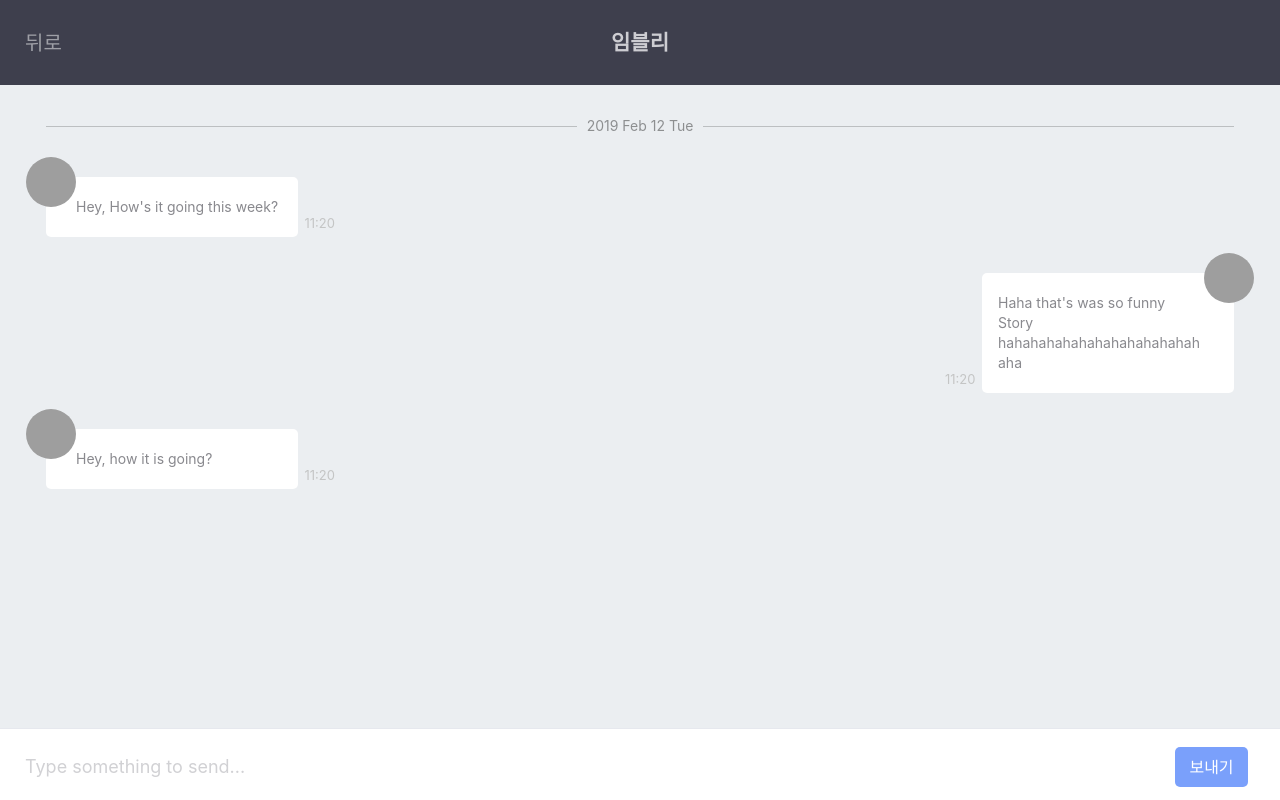
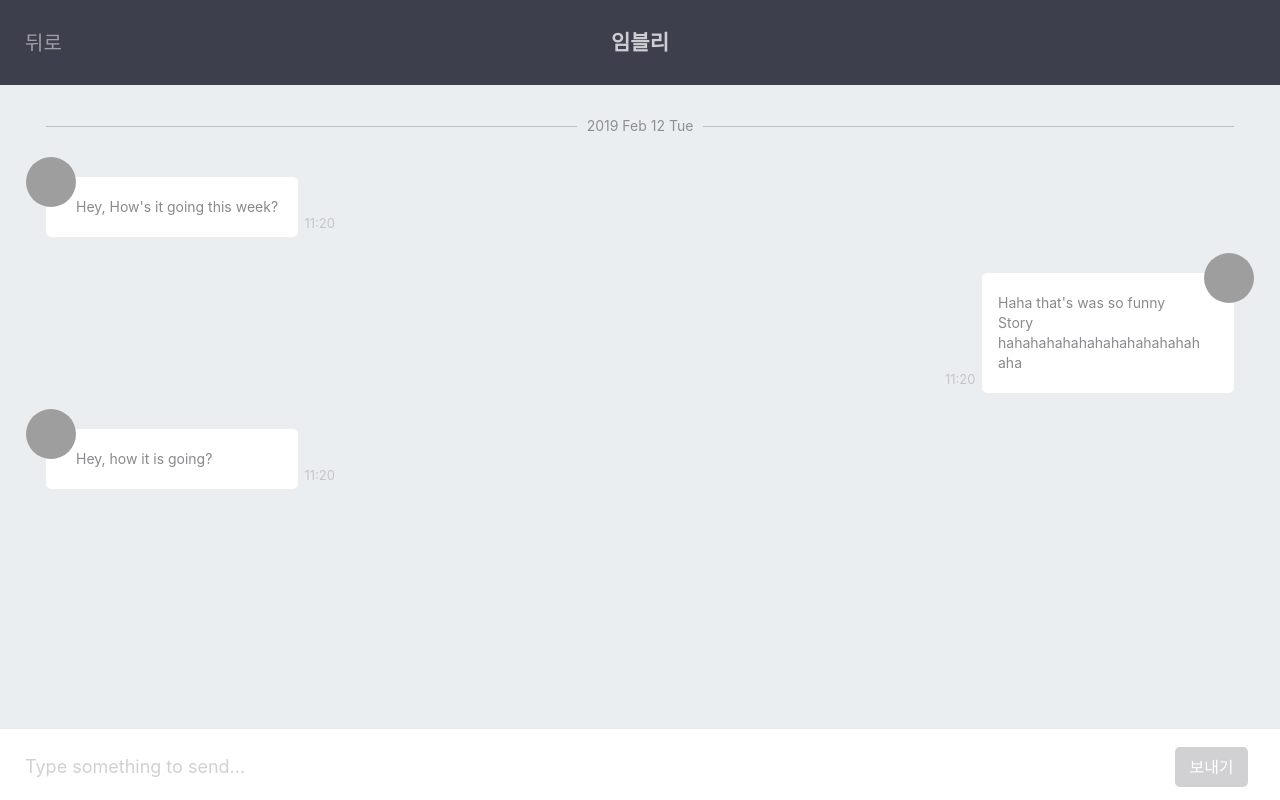
Before and after one commit to Yesdoing/clone_chat_project, a React (Create React App) app: page /chat/0 in a window 1280 px wide. Built offline with nearby package versions, Linux system fonts and the light colour scheme; grey boxes are pictures that could not be loaded.

Commit message:
add ChatList Item hover style

```diff
--- a/src/Components/ChatItem.js
+++ b/src/Components/ChatItem.js
@@ -8,6 +8,10 @@ const Container = styled.div`
   height: 114px;
   display: flex;
   align-items: center;
+  transition: .1s background-color;
+  &:hover {
+        background-color: rgba(0, 0, 0, 0.1);
+    }
 `;
 
 const Image = styled.div`
@@ -56,7 +60,8 @@ const RecentMessage = styled.span`
   color: #96959a;
 `;
 
-const Link = styled(ATag)``;
+const Link = styled(ATag)`
+`;
 
 const ChatItem = ({
   id,
--- a/src/Routes/Chat/ChatPresenter.js
+++ b/src/Routes/Chat/ChatPresenter.js
@@ -38,7 +38,7 @@ const Input = styled.input`
 
 const Submit = styled.button`
   all: unset;
-  background-color: #7aa0fb;
+  background-color: ${props => props.message.length > 0 ? "#7aa0fb" : "#d1d1d4"};
   width: 73px;
   height: 40px;
   border-radius: 5px;
@@ -46,6 +46,7 @@ const Submit = styled.button`
   color: white;
   font-size: 16px;
   font-weight: 500;
+  transition: background-color .1s ease-in-out;
 `;
 
 const ChatPresenter = ({
@@ -89,7 +90,7 @@ const ChatPresenter = ({
           value={message}
           onChange={handleChangeInput}
         />
-        <Submit onClick={handleSubmit}>보내기</Submit>
+        <Submit onClick={handleSubmit} message={message} >보내기</Submit>
       </Form>
     </Container>
   );
```
